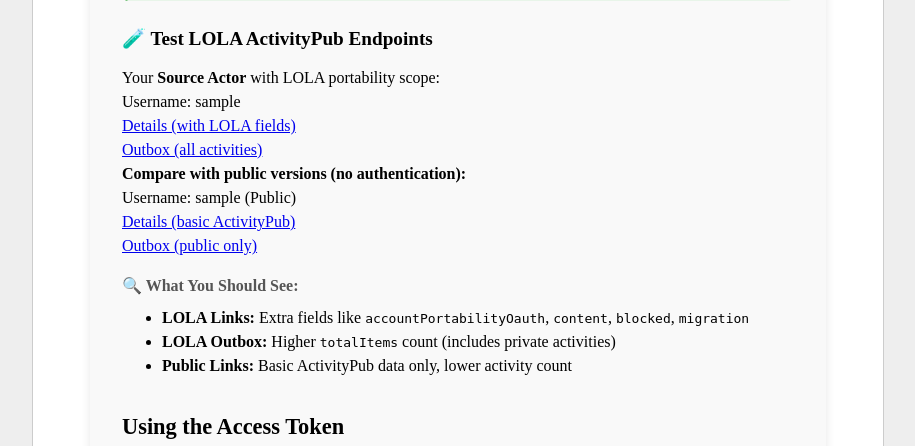
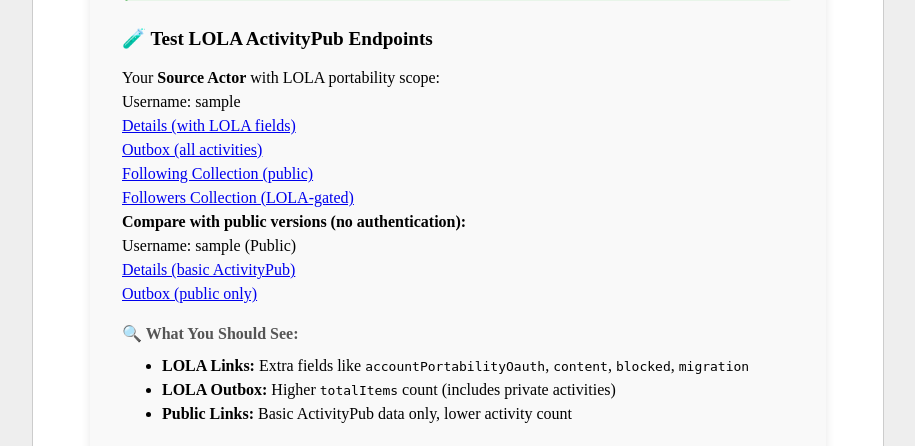
Before and after one commit to dtinit/activity-pub-testbed, a Django app: template testbed/core/templates/oauth_token_exchange.html in a window 1280 px wide. Shown: the part 1550-1996 px from the top of the page, without its empty margins (182-1097 px from the left). Run offline with Django 5.2, Linux system fonts and the light colour scheme; the template is opened without the code that fills it: most values are stand-ins (such as "Sample title", 1, 10 or a date in 2020); style sheets or scripts are compiled from the project's sources; parts of the project's set-up code (start-up, migrations or seed data) failed here and were passed over; some libraries are stand-ins or nearby versions.

Commit message:
LOLA: Add social collections to oauth token exchange tempalte

```diff
--- a/testbed/core/templates/oauth_token_exchange.html
+++ b/testbed/core/templates/oauth_token_exchange.html
@@ -112,6 +112,8 @@
           <div>Username: {{ source_actor.username }}</div>
           <div><a href="/api/actors/{{ source_actor.pk }}/?format=json&auth_token={{ token_response.access_token }}" target="_blank">Details (with LOLA fields)</a></div>
           <div><a href="/api/actors/{{ source_actor.pk }}/outbox?format=json&auth_token={{ token_response.access_token }}" target="_blank">Outbox (all activities)</a></div>
+          <div><a href="/api/actors/{{ source_actor.pk }}/following/?format=json&auth_token={{ token_response.access_token }}" target="_blank">Following Collection (public)</a></div>
+          <div><a href="/api/actors/{{ source_actor.pk }}/followers/?format=json&auth_token={{ token_response.access_token }}" target="_blank">Followers Collection (LOLA-gated)</a></div>
         </div>
 
         <p><strong>Compare with public versions (no authentication):</strong></p>
```
